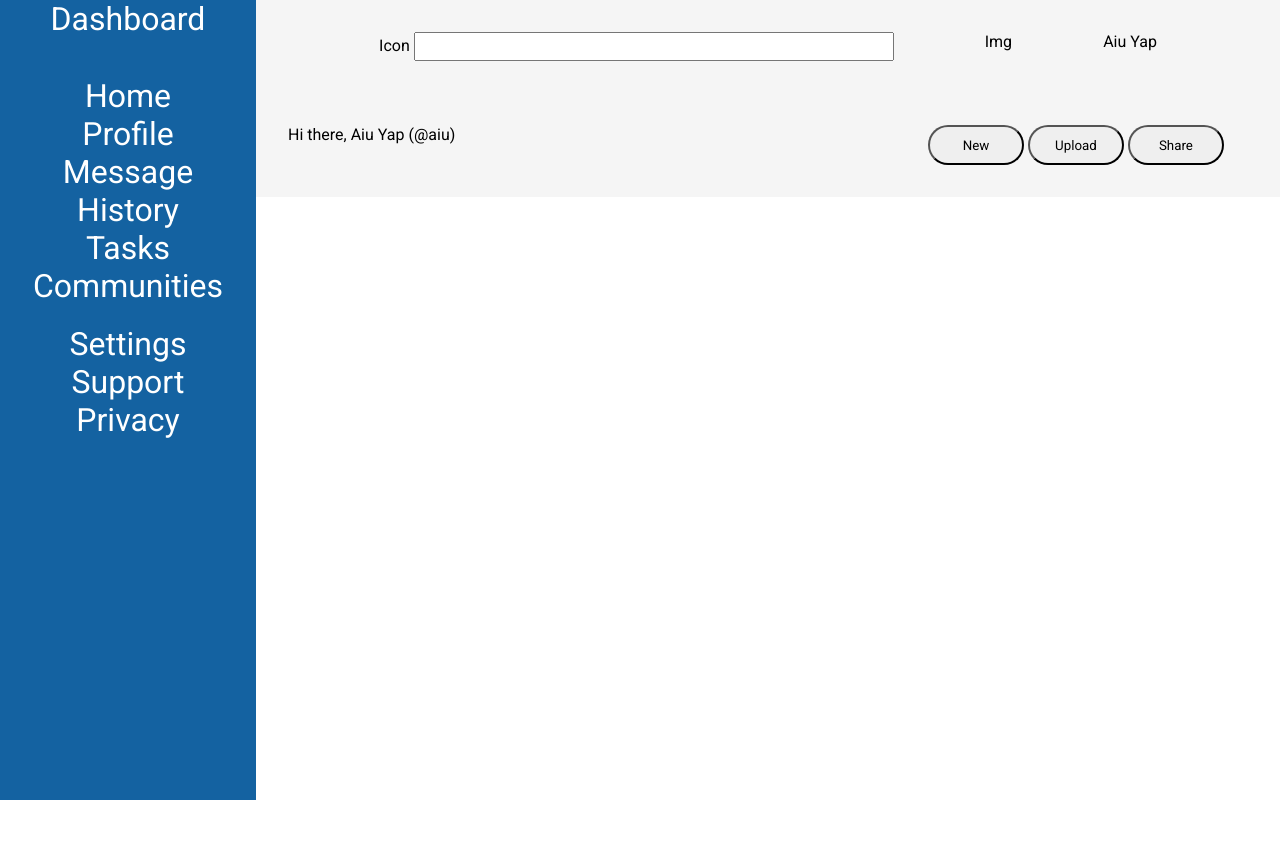
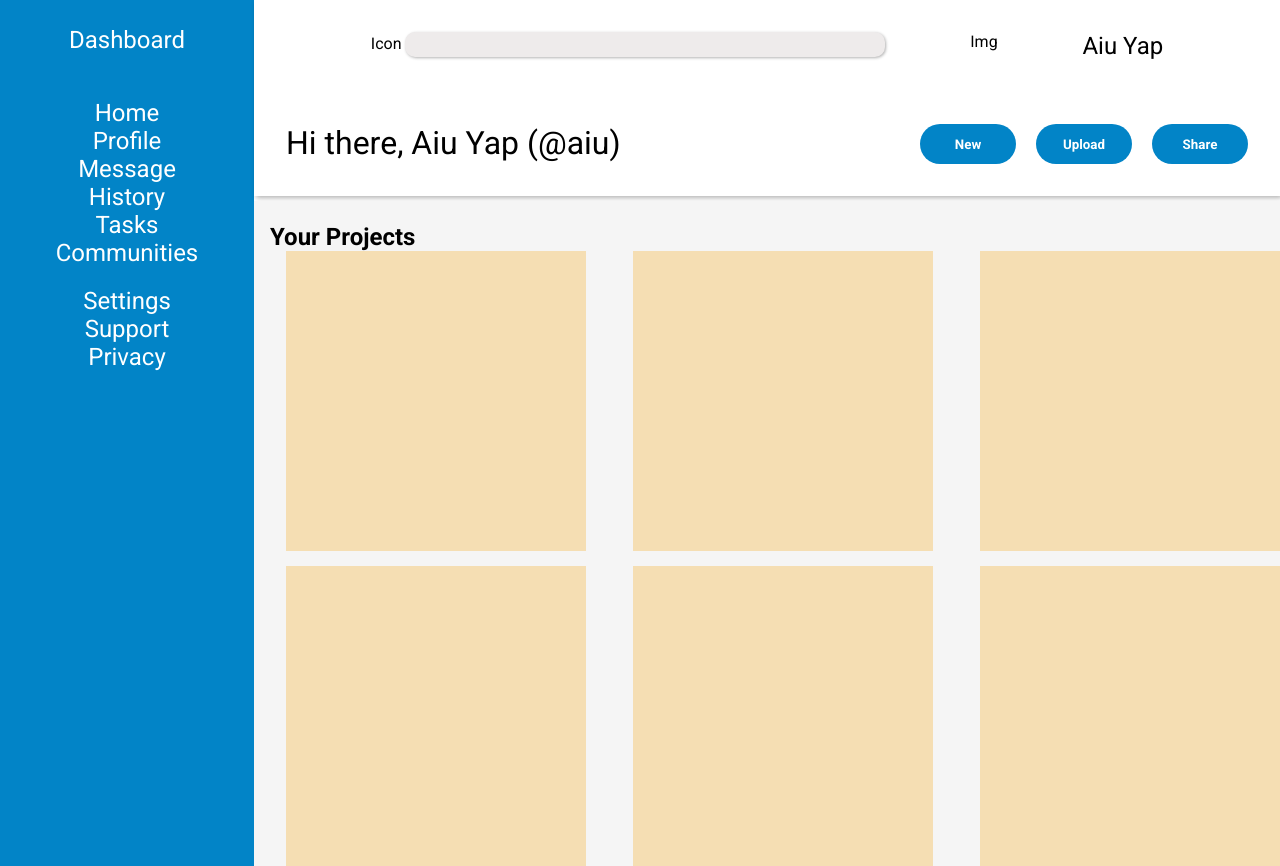
Before and after one commit to aiuyap/odin-admin-dashboard, a plain HTML site: page index.html in a window 1280 px wide. Before the commit the page ends 800 px from the top, so only its background shows below. Drawn offline with Linux system fonts and the light colour scheme.

Commit message:
Added sub sections and rough layout for main section

```diff
--- a/index.html
+++ b/index.html
@@ -28,11 +28,11 @@
             <div class="top-header">
                 <div>Icon <input type="text" name="searchbar" id="searchbar"></div>
                 <div>Img</div>
-                <div>Aiu Yap</div>
+                <div id="user-info">Aiu Yap</div>
             </div>
             <div class="bottom-header">
-                <div>Hi there, Aiu Yap (@aiu)</div>
-                <div>
+                <div id="user-greeting">Hi there, Aiu Yap (@aiu)</div>
+                <div id="button-container">
                     <button type="button">New</button>
                     <button type="button">Upload</button>
                     <button type="button">Share</button>
@@ -41,7 +41,18 @@
             </div>
         </div>
         <div class="main-content">
+            <div id="project-head">Your Projects</div>
+            <div class="project-section">
+                <div class="projects"></div>
+                <div class="projects"></div>
+                <div class="projects"></div>
+                <div class="projects"></div>
+                <div class="projects"></div>
+                <div class="projects"></div>
+            </div>
+            <div class="right-section">
 
+            </div>
         </div>
     </div>
 </body>
--- a/styles.css
+++ b/styles.css
@@ -1,4 +1,8 @@
 @import url('https://fonts.googleapis.com/css2?family=Roboto:ital,wght@0,100;0,300;0,400;0,500;0,700;0,900;1,100;1,300;1,400;1,500;1,700;1,900&display=swap');
+:root {
+    --blue: #0284c7;
+}
+
 * {
     margin: 0;
     padding: 0;
@@ -20,18 +24,20 @@ a {
 
 .sidebar {
     grid-row: 1 / 3;
-    background-color: rgb(20, 98, 161);
+    background-color: var(--blue);
     display: grid;
     grid-template-rows: 1fr 2fr 1fr 6fr;
     color: white;
-    font-size: 2rem;
+    font-size: 1.5rem;
     text-align: center;
     gap: 20px;
 }
 
 .header {
     grid-column: 2 / 3;
-    background-color: whitesmoke;
+    background-color: white;
+    box-shadow: 2px 2px 5px rgb(0, 0, 0, 0.3);
+    margin-bottom: 5px;
 }
 
 .top-header {
@@ -50,11 +56,70 @@ a {
 
 #searchbar {
     width: 30rem;
-    padding: 5px;
+    padding: 5px 10px;
+    border-radius: 10px;
+    outline: none;
+    border: none;
+    background-color: rgb(238, 235, 235);
+    box-shadow: 1px 1px 3px rgb(0, 0, 0, 0.3);
 }
 
 button {
     width: 6rem;
     height: 2.5rem;
     border-radius: 50px;
+    background-color: var(--blue);
+    color:white;
+    border: none;
+    font-weight: 700;
 }
+
+#user-greeting {
+    font-size: 2rem;
+}
+
+#user-info {
+    font-size: 1.5rem;
+}
+
+#button-container {
+    display: flex;
+    gap: 20px;
+}
+
+.sidebar div {
+    display: grid;
+    grid-template: 1fr 1fr;
+    align-items: center;
+}
+
+.main-content {
+    display: grid;
+    grid-template-columns: 2.5fr 1fr;
+    grid-template-rows: 50px;
+    background-color: whitesmoke;
+}
+
+.project-section {
+    display: grid;
+    grid-template-columns: repeat(3, 1fr);
+    align-items: center;
+    justify-content: center;
+    gap: 15px;
+    grid-row: 2 / 3
+}
+
+.projects {
+    height: 300px;
+    width: 300px;
+    margin-left: 2rem;
+    background-color: wheat;
+}
+
+#project-head {
+    display: flex;
+    align-items: flex-end;
+    padding-left: 1rem;
+    font-size: 1.5rem;
+    font-weight: 700;
+}
```
